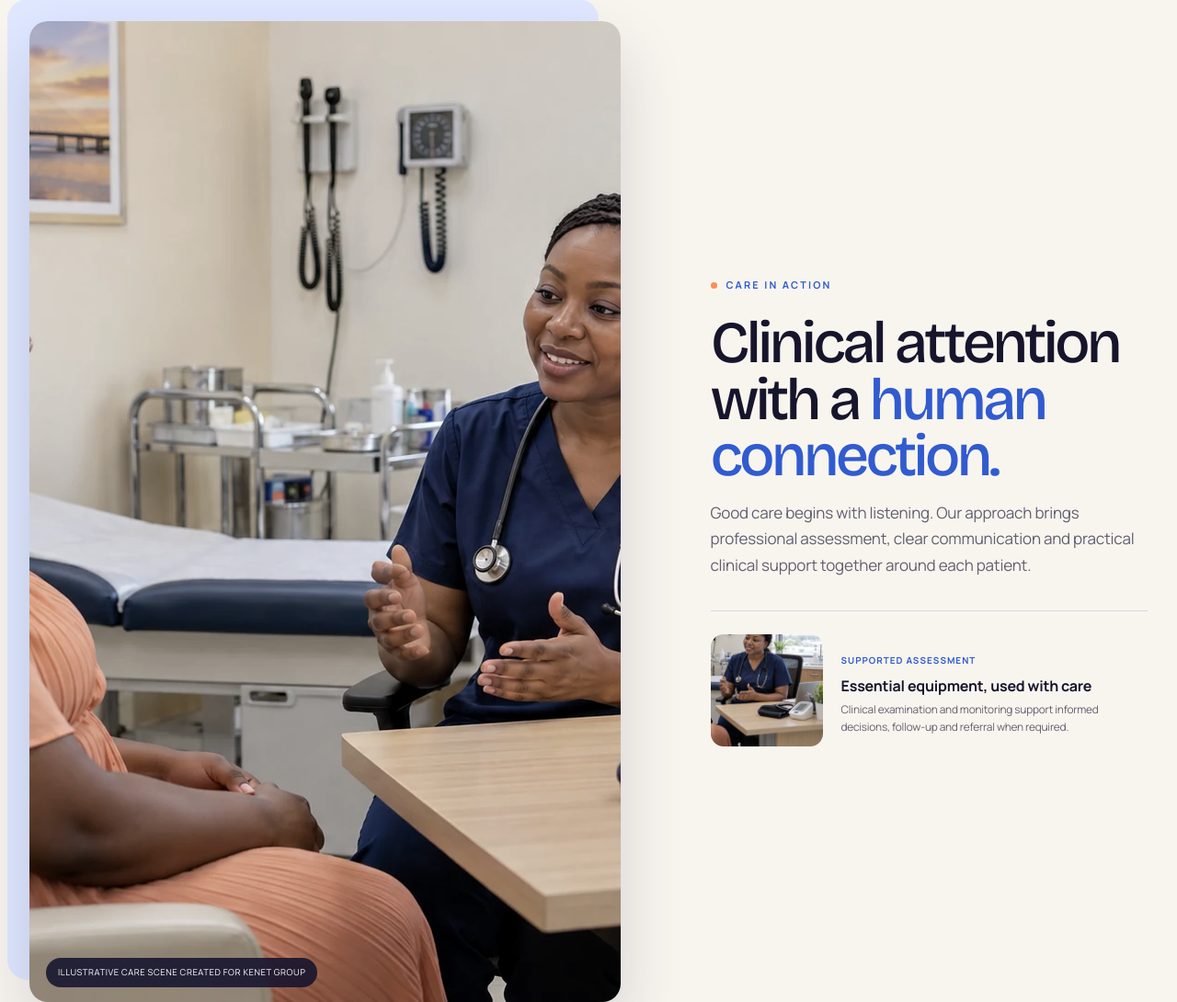
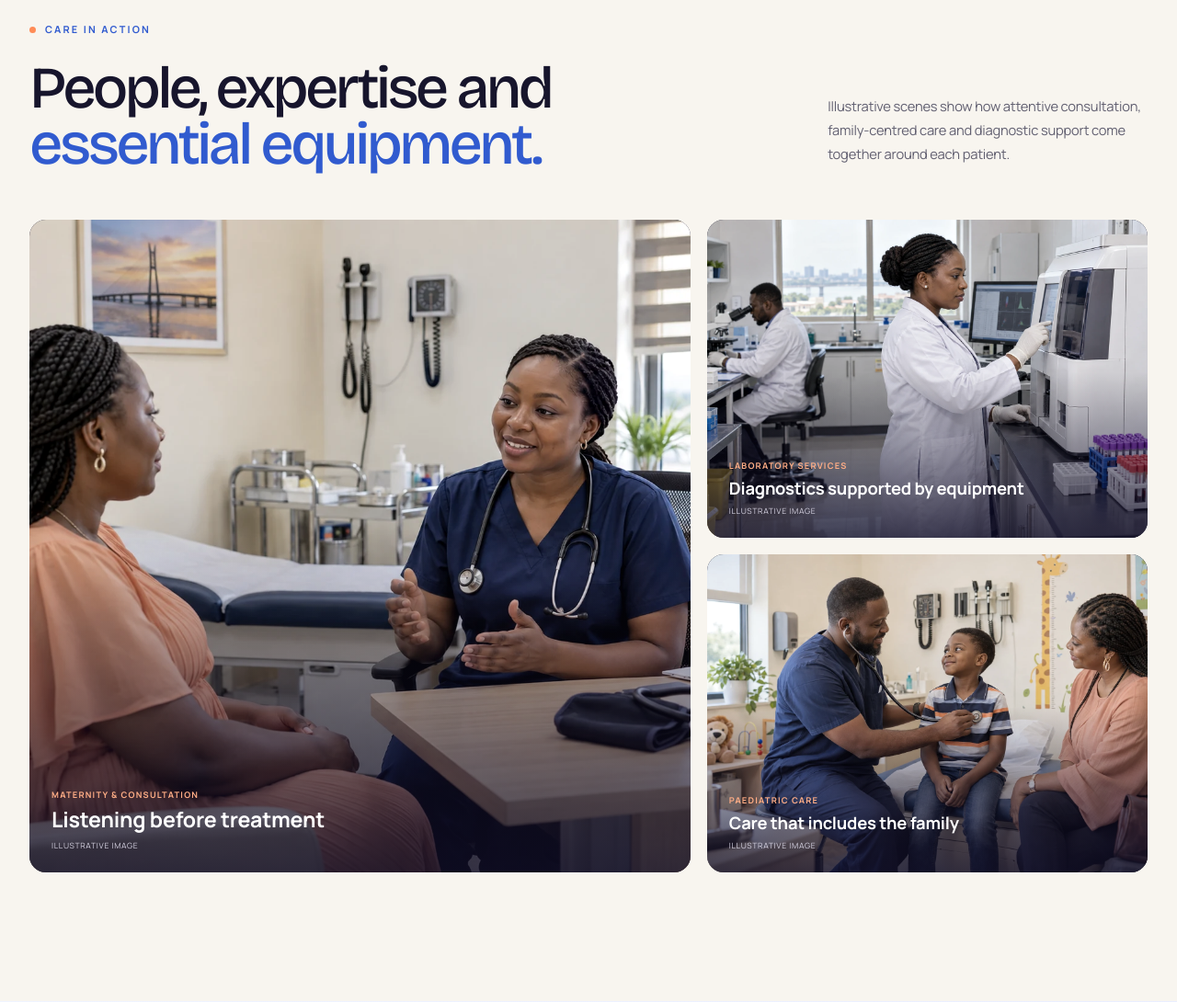
Before and after one commit to enicrowndav/enicrowndav.github.io, a website: page kenet-hospital-website/index.html in a window 1280 px wide. Shown: the part 3441-4531 px from the top of the page at 92% size. Drawn offline with Linux system fonts and the light colour scheme.

Commit message:
Expand Nigerian clinical image gallery

```diff
--- a/kenet-hospital-website/brand-expression.css
+++ b/kenet-hospital-website/brand-expression.css
@@ -53,3 +53,6 @@ body{background:#fbfaf8;color:var(--ink);font-family:var(--sans);letter-spacing:
 .care-story{background:#f8f5ef;overflow:hidden}.care-story__grid{display:grid;grid-template-columns:1.15fr .85fr;gap:8%;align-items:center}.care-story__image{margin:0;position:relative}.care-story__image::before{content:"";position:absolute;inset:-24px 24px 24px -24px;border-radius:22px;background:#dfe8ff;z-index:0}.care-story__image img{position:relative;z-index:1;width:100%;aspect-ratio:3/2;object-fit:cover;border-radius:20px;filter:saturate(.82) contrast(1.02);box-shadow:0 32px 70px rgba(24,26,69,.16)}.care-story__image figcaption{position:absolute;z-index:2;left:18px;bottom:16px;background:rgba(18,17,45,.86);color:#fff;border-radius:100px;padding:8px 13px;font-size:.59rem;letter-spacing:.06em;text-transform:uppercase;backdrop-filter:blur(8px)}.care-story__content>p:not(.eyebrow){color:var(--muted);max-width:560px}.care-story__equipment{display:grid;grid-template-columns:122px 1fr;gap:20px;align-items:center;margin-top:35px;padding-top:25px;border-top:1px solid #dad5e2}.care-story__equipment img{width:122px;height:122px;object-fit:cover;border-radius:14px;filter:saturate(.8)}.care-story__equipment small{color:#315bcf;font-size:.62rem;font-weight:700;letter-spacing:.1em;text-transform:uppercase}.care-story__equipment h3{font-family:var(--sans);font-size:1rem;line-height:1.3;margin:5px 0;font-weight:700}.care-story__equipment p{font-size:.74rem;line-height:1.65;color:var(--muted);margin:0}
 @media(max-width:960px){.care-story__grid{grid-template-columns:1fr;gap:65px}.care-story__image{margin-right:20px}.care-story__content{max-width:670px}}
 @media(max-width:650px){.care-story__grid{gap:52px}.care-story__image{margin-right:8px}.care-story__image::before{inset:-12px 12px 12px -12px;border-radius:17px}.care-story__image img{border-radius:15px}.care-story__image figcaption{left:10px;bottom:9px;font-size:.51rem;padding:6px 9px}.care-story__equipment{grid-template-columns:95px 1fr;gap:15px;margin-top:27px}.care-story__equipment img{width:95px;height:95px;border-radius:11px}}
+.care-story .section-heading{margin-bottom:52px}.care-gallery{display:grid;grid-template-columns:1.2fr .8fr;grid-template-rows:1fr 1fr;gap:18px;height:710px}.care-gallery figure{position:relative;margin:0;overflow:hidden;border-radius:18px;background:#17152c}.care-gallery__primary{grid-row:1/3}.care-gallery img{width:100%;height:100%;object-fit:cover;filter:saturate(.82) contrast(1.025);transition:transform .6s,filter .4s}.care-gallery figure:hover img{transform:scale(1.025);filter:saturate(.95) contrast(1.02)}.care-gallery figure::after{content:"";position:absolute;inset:0;background:linear-gradient(0deg,rgba(16,14,39,.78),transparent 52%);pointer-events:none}.care-gallery figcaption{position:absolute;z-index:1;inset:auto 24px 22px;color:#fff}.care-gallery figcaption small,.care-gallery figcaption strong,.care-gallery figcaption span{display:block}.care-gallery figcaption small{color:#ffae86;font-size:.58rem;letter-spacing:.13em;text-transform:uppercase;font-weight:700}.care-gallery figcaption strong{font-family:var(--sans);font-size:1.15rem;line-height:1.2;margin-top:5px}.care-gallery__primary figcaption strong{font-size:1.45rem}.care-gallery figcaption span{font-size:.54rem;letter-spacing:.08em;text-transform:uppercase;color:#d5d2e1;margin-top:7px}
+@media(max-width:960px){.care-gallery{height:590px;grid-template-columns:1fr 1fr;grid-template-rows:1.15fr .85fr}.care-gallery__primary{grid-column:1/3;grid-row:auto}.care-gallery figcaption{inset:auto 18px 17px}}
+@media(max-width:650px){.care-story .section-heading{margin-bottom:38px}.care-gallery{display:grid;height:auto;grid-template-columns:1fr;grid-template-rows:none;gap:13px}.care-gallery__primary{grid-column:auto}.care-gallery figure{height:285px;border-radius:14px}.care-gallery__primary{height:360px}.care-gallery figcaption{inset:auto 15px 14px}.care-gallery figcaption strong,.care-gallery__primary figcaption strong{font-size:1.05rem}}
--- a/kenet-hospital-website/index.html
+++ b/kenet-hospital-website/index.html
@@ -124,19 +124,24 @@
     </section>
 
     <section class="section care-story" aria-labelledby="care-story-title">
-      <div class="shell care-story__grid">
-        <figure class="care-story__image reveal">
-          <img src="assets/images/illustrative-nigerian-consultation.webp" alt="Illustrative scene of a Black Nigerian clinician consulting with a Black Nigerian patient" width="1600" height="1067" loading="lazy">
-          <figcaption>Illustrative care scene created for Kenet Group</figcaption>
-        </figure>
-        <div class="care-story__content reveal">
-          <p class="eyebrow"><span></span>Care in action</p>
-          <h2>Clinical attention with a <em>human connection.</em></h2>
-          <p>Good care begins with listening. Our approach brings professional assessment, clear communication and practical clinical support together around each patient.</p>
-          <div class="care-story__equipment">
-            <img src="assets/images/illustrative-clinical-equipment.webp" alt="Illustrative close-up of a clinician with blood-pressure monitoring equipment" width="1000" height="1000" loading="lazy">
-            <div><small>Supported assessment</small><h3>Essential equipment, used with care</h3><p>Clinical examination and monitoring support informed decisions, follow-up and referral when required.</p></div>
-          </div>
+      <div class="shell">
+        <div class="section-heading section-heading--dark reveal">
+          <div><p class="eyebrow"><span></span>Care in action</p><h2 id="care-story-title">People, expertise and <em>essential equipment.</em></h2></div>
+          <p>Illustrative scenes show how attentive consultation, family-centred care and diagnostic support come together around each patient.</p>
+        </div>
+        <div class="care-gallery">
+          <figure class="care-gallery__primary reveal">
+            <img src="assets/images/illustrative-nigerian-consultation.webp" alt="Illustrative scene of a Black Nigerian clinician consulting with a pregnant Black Nigerian patient" width="1600" height="1067" loading="lazy">
+            <figcaption><small>Maternity &amp; consultation</small><strong>Listening before treatment</strong><span>Illustrative image</span></figcaption>
+          </figure>
+          <figure class="reveal">
+            <img src="assets/images/illustrative-nigerian-laboratory.webp" alt="Illustrative scene of Black Nigerian laboratory scientists using diagnostic equipment" width="1600" height="1067" loading="lazy">
+            <figcaption><small>Laboratory services</small><strong>Diagnostics supported by equipment</strong><span>Illustrative image</span></figcaption>
+          </figure>
+          <figure class="reveal">
+            <img src="assets/images/illustrative-nigerian-paediatric-care.webp" alt="Illustrative scene of a Black Nigerian paediatrician examining a Black Nigerian child with his mother present" width="1600" height="1067" loading="lazy">
+            <figcaption><small>Paediatric care</small><strong>Care that includes the family</strong><span>Illustrative image</span></figcaption>
+          </figure>
         </div>
       </div>
     </section>
```
Also changed, not shown: kenet-hospital-website/CONTENT-SOURCES.md (+1 -1 lines), kenet-hospital-website/assets/images/illustrative-clinical-equipment.webp (deleted), kenet-hospital-website/assets/images/illustrative-nigerian-laboratory.webp (added), kenet-hospital-website/assets/images/illustrative-nigerian-paediatric-care.webp (added).
